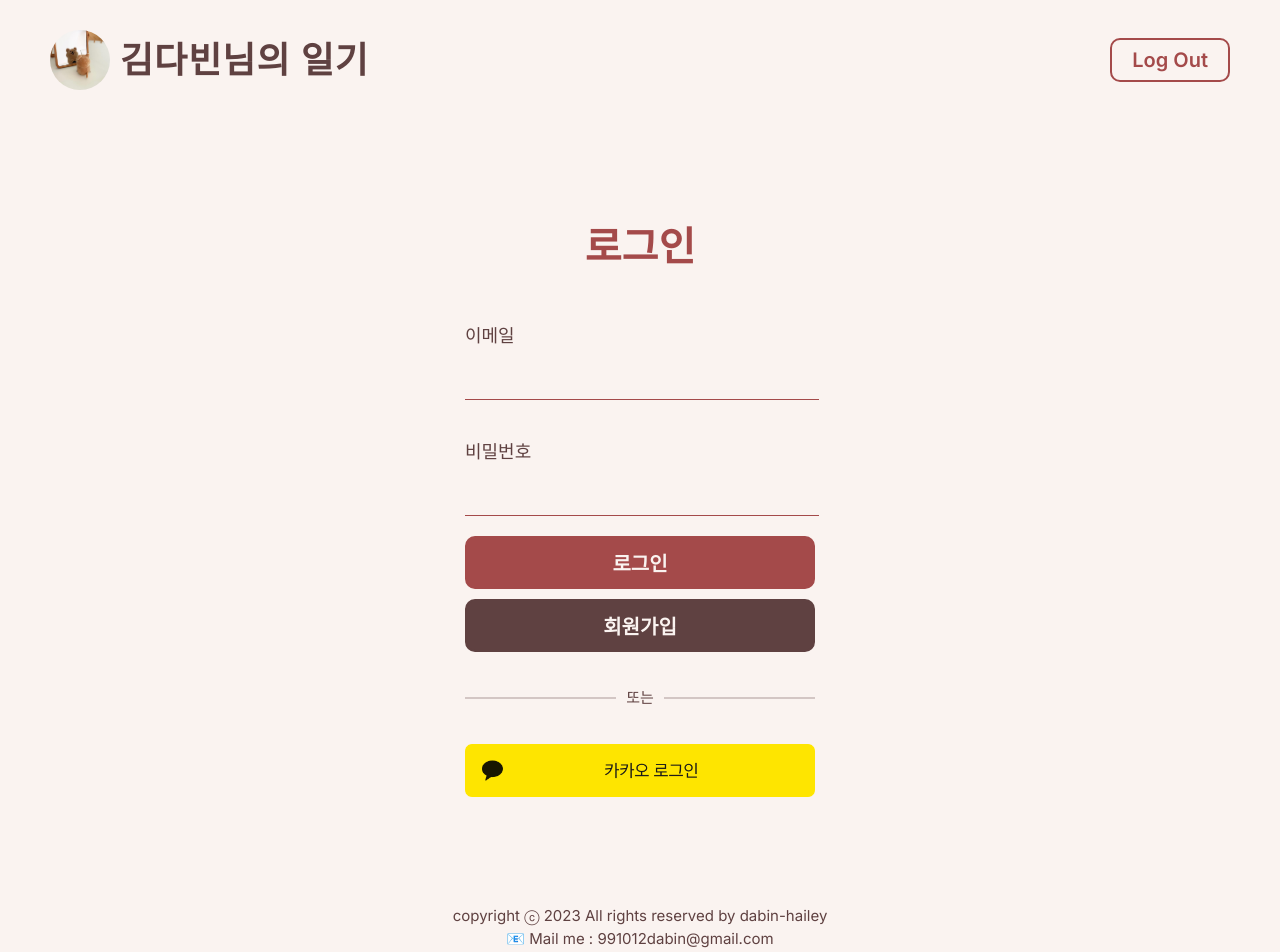
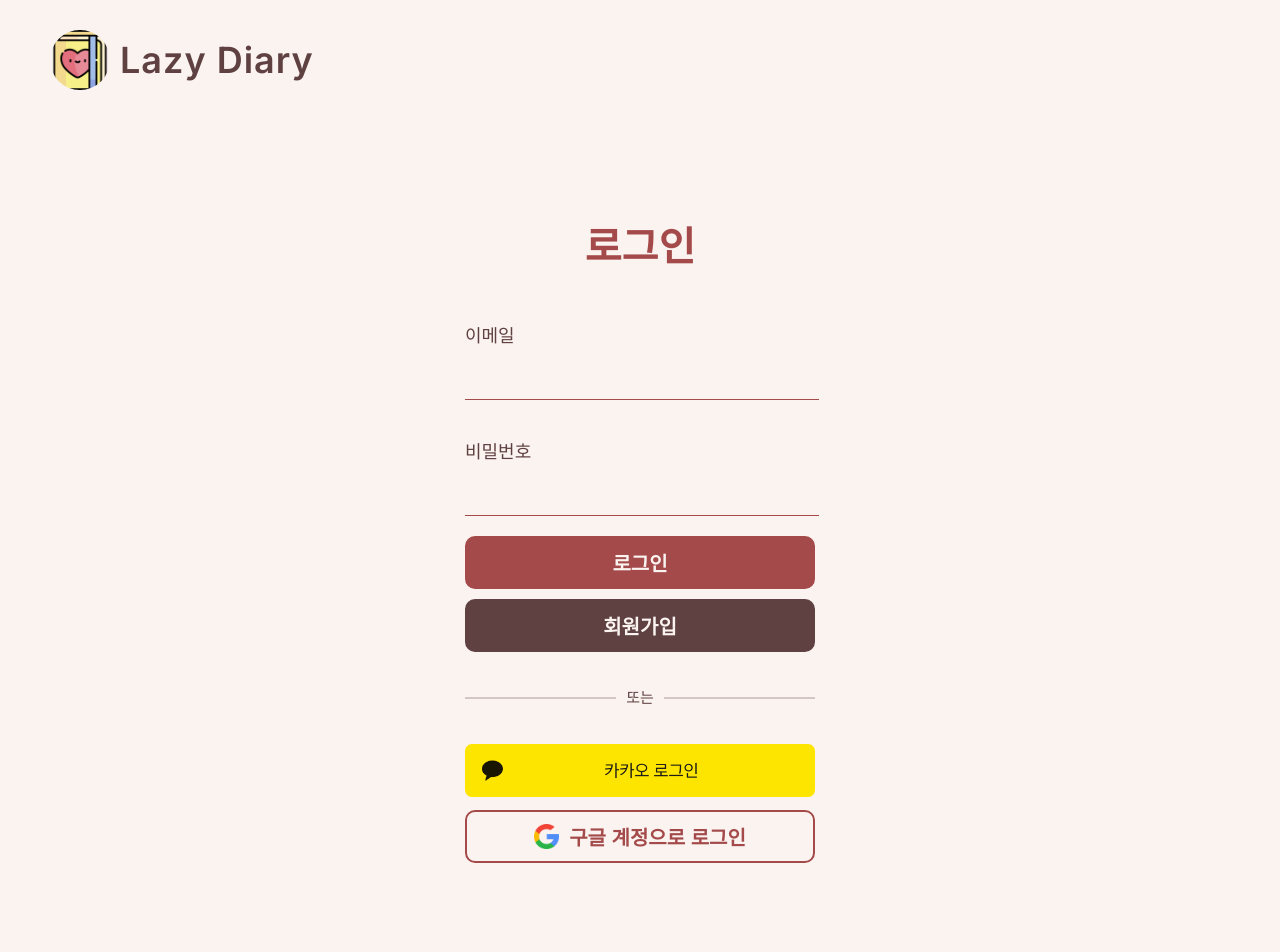
Before and after one commit to dabin-Hailey/Lazy-Diary, a React (Vite) app: page / in a window 1280 px wide. Shown: the top 952 px of the page. Built offline with nearby package versions, Linux system fonts and the light colour scheme; no server answers; a web font is replaced by a local one.

Commit message:
Feat: 로그인여부에따라 Header 변화

```diff
--- a/src/App.tsx
+++ b/src/App.tsx
@@ -1,4 +1,3 @@
-import { ResultContextProvider } from "./Contexts/LoginContext";
 import { Outlet, Route, Routes } from "react-router-dom";
 import Footer from "./components/common/Footer";
 import Header from "./components/common/Header";
@@ -20,7 +19,6 @@ function App() {
   };
 
   return (
-    <ResultContextProvider>
     <Routes>
       <Route
         path="/"
@@ -48,7 +46,6 @@ function App() {
         />
       </Route>
     </Routes>
-    </ResultContextProvider>
   );
 }
 
--- a/src/components/common/Header.tsx
+++ b/src/components/common/Header.tsx
@@ -1,24 +1,47 @@
 /** @jsxImportSource @emotion/react */
 import { css } from "@emotion/react";
 import { colors, defaultBtn } from "../../styles";
+import { useNavigate } from "react-router-dom";
+import { handleGoogleLogout } from "../../utils/utils";
 
 const Header: React.FC = () => {
+  const navigate = useNavigate();
+  const pathname = window.location.pathname;
+  const currentUser = JSON.parse(localStorage.getItem("userData") || "{}");
+
   return (
     <div css={headerWrapper}>
       <div css={headerLeft}>
         <div css={profilePhoto}>
-          <img src="/images/profile-image.jpg" />
+          {pathname !== "/" &&
+          currentUser !== null &&
+          currentUser.profile_image_url !== null ? (
+            <img src={currentUser.profile_image_url} />
+          ) : (
+            <img src="/images/favicon.png" />
+          )}
         </div>
         <div
           css={headerTitle}
           onClick={() => {
-            window.location.href = "/";
+            navigate("/");
           }}
         >
-          김다빈님의 일기
+          {pathname !== "/" &&
+          currentUser !== null &&
+          currentUser.nickname !== null
+            ? `${currentUser.nickname} 님의 일기`
+            : `Lazy Diary`}
         </div>
       </div>
-      <div css={logoutBtn}>Log Out</div>
+      {pathname !== "/" && (
+        <div
+          css={logoutBtn}
+          onClick={handleGoogleLogout}
+        >
+          Log Out
+        </div>
+      )}
     </div>
   );
 };
--- a/src/components/login/Kakao.tsx
+++ b/src/components/login/Kakao.tsx
@@ -10,7 +10,7 @@ interface KakaoProfile {
   recentLoginLog?: number | null;
 }
 
-const Kakao = () => {
+const Kakao: React.FC = () => {
   const navigate = useNavigate();
   const [userData, setUserData] = useState<KakaoProfile>({});
 
--- a/src/components/login/Login.tsx
+++ b/src/components/login/Login.tsx
@@ -1,5 +1,8 @@
 import { useEffect } from "react";
 import { useNavigate } from "react-router-dom";
+import { auth } from "../../firebase.config";
+import { onAuthStateChanged } from "firebase/auth";
+
 /** @jsxImportSource @emotion/react */
 import { css } from "@emotion/react";
 import {
@@ -11,11 +14,23 @@ import {
   loginTitle,
   reverseBtn
 } from "../../styles";
+import GoogleLogin from "./login functions/GoogleLogin";
 
-const Login: React.FC = () => {
+interface UserData {
+  id?: string | null;
+  nickname?: string | null;
+  profile_image_url?: string | null;
+  recentLoginLog?: number | null;
+}
+
+interface LoginType {
+  userData: UserData;
+  setUserData: (userData: UserData) => void;
+}
+
+const Login: React.FC<LoginType> = ({ userData, setUserData }) => {
   const navigate = useNavigate();
   const pathname = window.location.pathname;
-  const userData = localStorage.getItem("userData");
 
   const REST_API_KEY: string = import.meta.env.VITE_REST_API_KEY;
   const REDIRECT_URI: string = import.meta.env.VITE_REDIRECT_URI;
@@ -25,15 +40,15 @@ const Login: React.FC = () => {
     window.location.href = link;
   };
 
-  // useEffect(() => {
-  //   console.log(isLogined);
-
-  //   if (!isLogined || !userData) {
-  //     navigate("/");
-  //   } else if (isLogined && userData) {
-  //     navigate("/list");
-  //   }
-  // }, [navigate, pathname]);
+  useEffect(() => {
+    onAuthStateChanged(auth, (user) => {
+      if (!user) {
+        navigate("/");
+      } else if (user && pathname === "/") {
+        navigate("/list");
+      }
+    });
+  }, [auth, navigate, pathname]);
 
   return (
     <div css={loginWrapper}>
@@ -68,6 +83,7 @@ const Login: React.FC = () => {
       >
         <img src="/images/kakao_login_large_wide.png"></img>
       </button>
+      <GoogleLogin setUserData={setUserData} />
     </div>
   );
 };
@@ -134,12 +150,14 @@ const kakaoLoginBtn = css`
   padding: 0;
   border: none;
   background-color: transparent;
+  transition: all 0.2s ease-in-out;
 
   img {
     width: 35rem;
 
     :hover {
       cursor: pointer;
+      transform: scale(1.03);
     }
   }
 `;
--- /dev/null
+++ b/src/components/login/login functions/GoogleLogin.tsx
@@ -0,0 +1,85 @@
+import { auth } from "../../../firebase.config";
+import { signInWithPopup, GoogleAuthProvider } from "firebase/auth";
+
+/** @jsxImportSource @emotion/react */
+import { css } from "@emotion/react";
+import { colors, reverseBtn } from "../../../styles";
+
+interface UserData {
+  id?: string | null;
+  nickname?: string | null;
+  profile_image_url?: string | null;
+  recentLoginLog?: number | null;
+}
+
+interface LoginType {
+  setUserData: (userData: UserData) => void;
+}
+
+const GoogleLogin: React.FC<LoginType> = ({ setUserData }) => {
+  const provider = new GoogleAuthProvider();
+
+  const loginWithGoogle = () => {
+    signInWithPopup(auth, provider)
+      .then((result) => {
+        const {
+          displayName: nickname,
+          photoURL: profile_image_url,
+          uid: id
+        } = result.user;
+        const recentLoginLog = Date.now(); //최근 로그인 기록
+
+        const newUserData: UserData = {
+          id,
+          nickname,
+          profile_image_url,
+          recentLoginLog
+        };
+        setUserData(newUserData);
+        localStorage.setItem("userData", JSON.stringify(newUserData));
+      })
+      .catch((error) => console.log(error));
+  };
+
+  return (
+    <button css={googleLoginBtn}>
+      <div
+        css={googleLoginBtnContent}
+        onClick={loginWithGoogle}
+      >
+        <img src="/images/google-login.png"></img>
+        구글 계정으로 로그인
+      </div>
+    </button>
+  );
+};
+
+export default GoogleLogin;
+
+const googleLoginBtn = css`
+  ${reverseBtn} & {
+    width: 35rem;
+    padding: 1rem 0;
+    margin-top: 1rem;
+    background-color: ${colors.bgColor};
+    border: 2px solid ${colors.secondaryColor};
+
+    :hover {
+      cursor: pointer;
+      transform: scale(1.03);
+    }
+  }
+`;
+
+const googleLoginBtnContent = css`
+  display: flex;
+  align-items: center;
+  justify-content: center;
+  gap: 1rem;
+
+  color: ${colors.secondaryColor};
+
+  img {
+    width: 2.5rem;
+  }
+`;
--- a/src/firebase.ts
+++ b/src/firebase.config.ts
@@ -1,4 +1,8 @@
+// Import the functions you need from the SDKs you need
 import { initializeApp } from "firebase/app";
+import { getFirestore } from "firebase/firestore";
+import { getStorage } from "firebase/storage";
+import { getAuth } from "firebase/auth";
 
 const firebaseConfig = {
   apiKey: import.meta.env.VITE_FIREBASE_API_KEY,
@@ -9,5 +13,10 @@ const firebaseConfig = {
   appId: import.meta.env.VITE_FIREBASE_APP_ID
 };
 
+// Initialize Firebase
 const app = initializeApp(firebaseConfig);
-export default app;
+const db = getFirestore(app);
+const storage = getStorage(app);
+const auth = getAuth(app);
+
+export { db, storage, auth };
--- a/src/main.tsx
+++ b/src/main.tsx
@@ -2,7 +2,7 @@ import ReactDOM from "react-dom/client";
 import App from "./App.tsx";
 import "./index.css";
 import { BrowserRouter } from "react-router-dom";
-import app from "./firebase";
+import app from "./firebase.config.ts";
 
 ReactDOM.createRoot(document.getElementById("root")!).render(
   <BrowserRouter>
--- a/src/pages/ListPage.tsx
+++ b/src/pages/ListPage.tsx
@@ -1,7 +1,7 @@
 import React from "react";
 
-const ListPage = () => {
-  return <div>ListPage</div>;
+const ListPage: React.FC = () => {
+  return <div>List Page</div>;
 };
 
 export default ListPage;
--- a/src/pages/LoginPage.tsx
+++ b/src/pages/LoginPage.tsx
@@ -1,9 +1,15 @@
+import React, { useState } from "react";
 import Login from "../components/login/Login";
 
 const LoginPage = () => {
+  const [userData, setUserData] = useState({});
+
   return (
     <div>
-      <Login />
+      <Login
+        userData={userData}
+        setUserData={setUserData}
+      />
     </div>
   );
 };
--- /dev/null
+++ b/src/utils/utils.tsx
@@ -0,0 +1,14 @@
+import { auth } from "../firebase.config";
+import { signOut } from "firebase/auth";
+
+//구글 로그아웃
+export const handleGoogleLogout = () => {
+  signOut(auth)
+    .then(() => {
+      localStorage.removeItem("userData");
+      // navigate("/");
+    })
+    .catch((error) => {
+      console.log("구글 로그아웃 에러", error);
+    });
+};
```
Also changed, not shown: public/images/google-login.png (added). Lines whose indentation alone changed are shown as unchanged.
